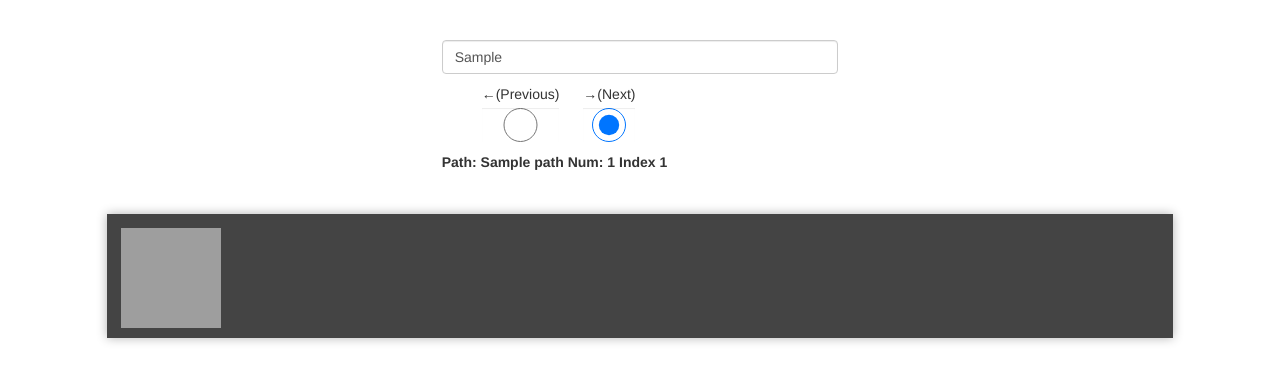
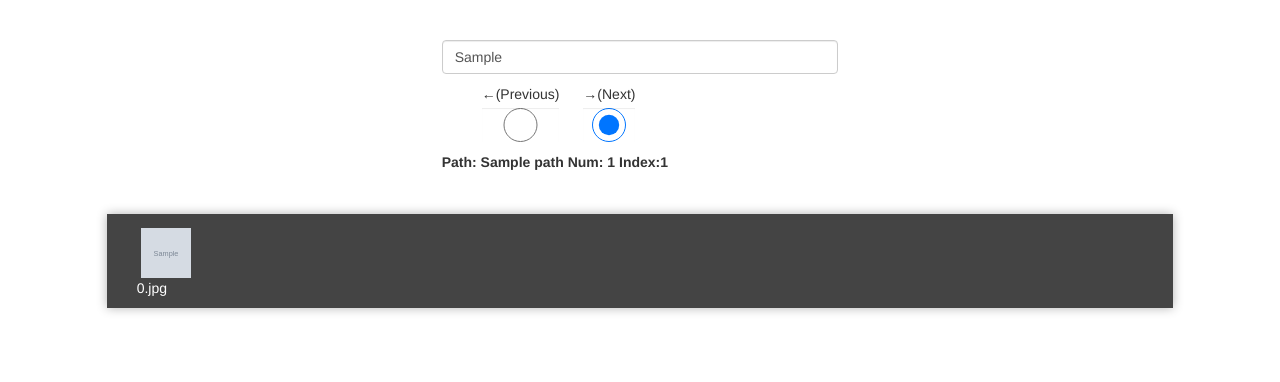
Before and after one commit to marsggbo/LabelImg, a Flask app: template templates/index.html in a window 1280 px wide. Shown: the top 382 px of the page. Run offline with Flask 2, Linux system fonts and the light colour scheme; the template is opened without the code that fills it: most values are stand-ins (such as "Sample title", 1, 10 or a date in 2020); grey boxes marked "Sample" are stand-in pictures; parts of the project's set-up code (start-up, migrations or seed data) failed here and were passed over; some libraries are stand-ins or nearby versions; grey boxes are pictures that could not be loaded.

Commit message:
add caption

```diff
--- a/templates/index.html
+++ b/templates/index.html
@@ -19,7 +19,7 @@
     <link rel="stylesheet" href="https://cdn.jsdelivr.net/npm/bootstrap@3.3.7/dist/css/bootstrap.min.css" integrity="sha384-BVYiiSIFeK1dGmJRAkycuHAHRg32OmUcww7on3RYdg4Va+PmSTsz/K68vbdEjh4u" crossorigin="anonymous">
     <style>
         .image_display {
-            display: block;
+            /* display: block; */
             margin: 2em auto;
             background-color: #444;
             box-shadow: 0 0 10px rgba(0,0,0,0.3);
@@ -27,11 +27,17 @@
         }
         img {
             display: block;
-            width: 100px;
-            height: 100px;
+            width: 50px;
+            height: 50px;
             float: left;
             margin-left: 4px;
             margin-top: 4px;
+        }
+        a{
+            margin:0px 20px;
+            display:inline-block;
+            text-decoration:none;
+            color:white;
         }
     </style>
 </head>
@@ -51,7 +57,7 @@
                             <!-- <label for="label2">Other <input id="label2" class="form-control" type="radio" name="label" value="other"></label> -->
                         </label>
                       </div>
-                      <b id="show_img_name" class="text-center">Path: {{ path }} Num: {{num}} Index {{index}}</b>
+                      <b id="show_img_name" class="text-center">Path: {{ path }} Num: {{num}} Index:{{index}}</b>
                     <input type='submit' id='retrieve' class="btn btn-default" style="width:100%;display: none;;"></button>
                 </form>
             </div>
@@ -61,8 +67,11 @@
         <div class="row">
             <div class="col-md-1"></div>
             <div class="col-md-10 image_display">
-                {% for image in images %}
-                <img src={{image}}/>
+                {% for id in range(0, num) %}
+                <a href="">
+                    <img src={{images[id]}} class="figure-img img-fluid rounded" alt={{id}}>
+                    <div class="caption">{{id}}.jpg</div>
+                </a>
                 {% endfor %}
             </div>
             <div class="col-md-1"></div>
```
